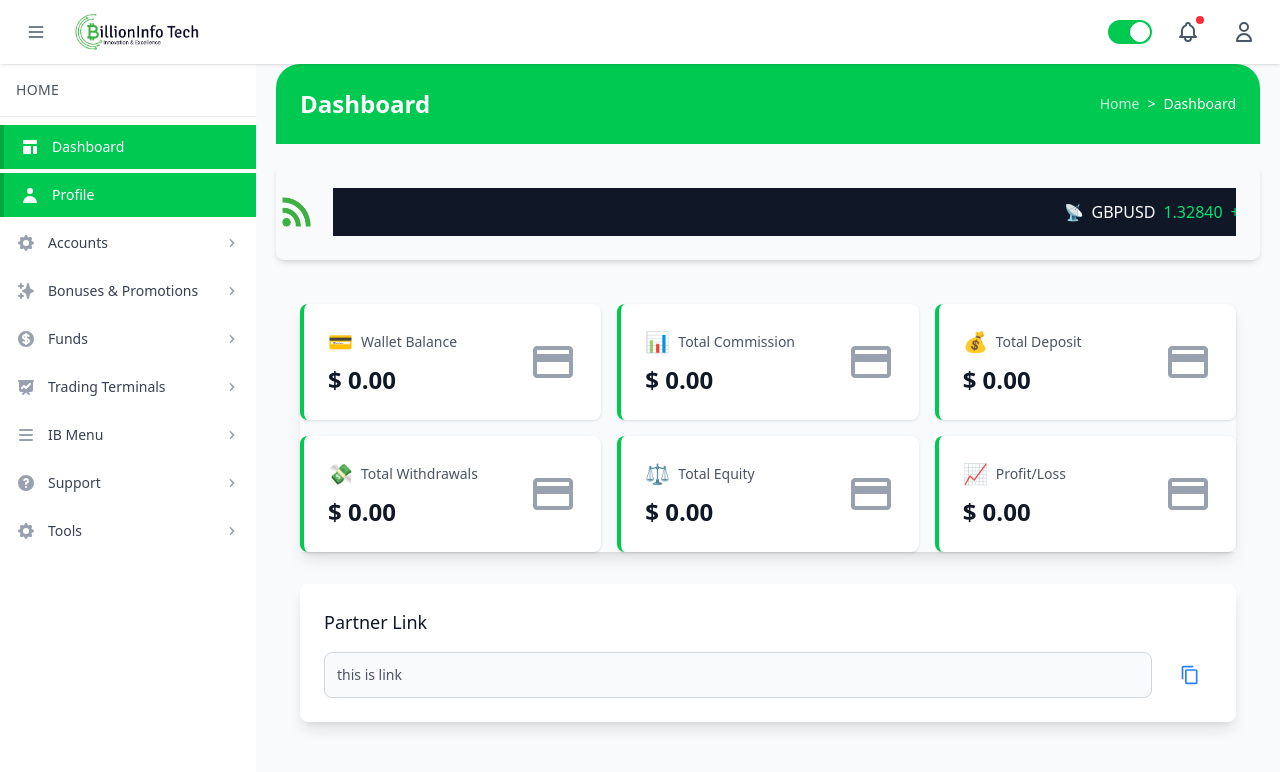
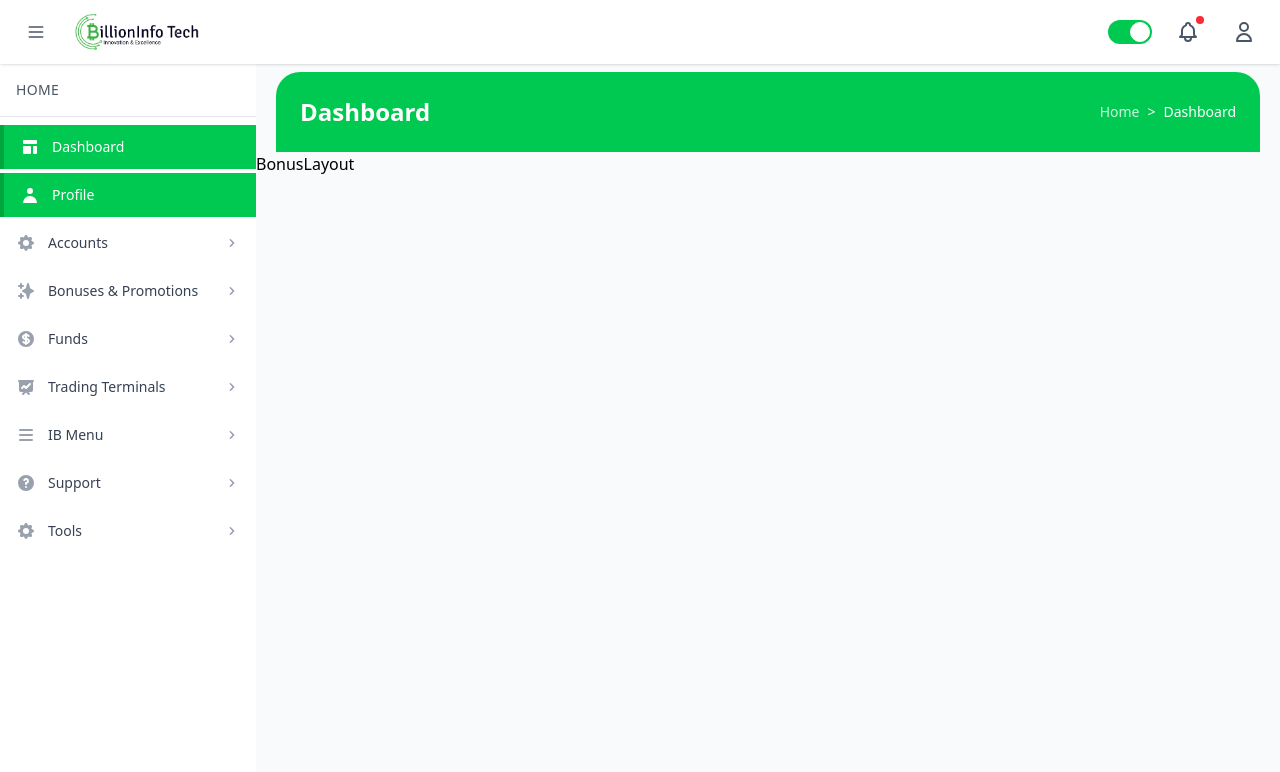
Before and after one commit to anasstudy01/BillionInfoTech_CRM, a React (Vite) app: page / in a window 1280 px wide. Shown: the top 772 px of the page. Built offline with nearby package versions, Linux system fonts and the light colour scheme.

Commit message:
Refactor App component and implement Main layout with Dashboard and Bonus sections

```diff
--- a/src/App.jsx
+++ b/src/App.jsx
@@ -1,27 +1,14 @@
-
-import { useState } from 'react'
 import './App.css'
-import Navbar from './Components/header/Navbar'
-import Sidebar from './Components/sidebar/Sidebar'
-import Dashbord from './Pages/Dashboard/Dashbord'
+import Main from './Pages/Main'
 
 
 function App() {
-  const [isSidebarOpen, setIsSidebarOpen] = useState(true)
 
-  const toggleSidebar = () => {
-    console.log('Toggle sidebar clicked! Current state:', isSidebarOpen)
-    setIsSidebarOpen(!isSidebarOpen)
 
-  }
+
   return (
     <>
-      <Navbar toggleSidebar={toggleSidebar} />
-      <div className="flex">
-        <Sidebar isOpen={isSidebarOpen} />
-        {/* Main content area */}
-        <Dashbord />
-      </div>
+      <Main/>
     </>
   )
 }
--- a/src/Components/main/DashboardNav.jsx
+++ b/src/Components/main/DashboardNav.jsx
@@ -2,7 +2,7 @@ import React from 'react'
 
 const DashboardNav = () => {
   return (
-    <div className="bg-green-500 mx-5 rounded-t-3xl py-6 text-white px-6 relative overflow-hidden ">
+    <div className="bg-green-500 mx-5 rounded-t-3xl mt-2 py-6 text-white px-6 relative overflow-hidden ">
         <div className="flex justify-between items-center relative z-10">
           <h1 className="text-2xl font-bold">Dashboard</h1>
           <nav className="text-sm">
--- a/src/Layout/BonusLayout.jsx
+++ b/src/Layout/BonusLayout.jsx
@@ -0,0 +1,14 @@
+import React from 'react'
+import DashboardNav from '../Components/main/DashboardNav'
+
+const BonusLayout = () => {
+  return (<>
+
+  <DashboardNav />
+
+    <div>BonusLayout</div>
+  </>
+  )
+}
+
+export default BonusLayout
--- a/src/Pages/Bonus/BonusDashbord.jsx
+++ b/src/Pages/Bonus/BonusDashbord.jsx
@@ -1,8 +1,12 @@
 import React from 'react'
-
+import BonusLayout from '../../Layout/BonusLayout'
 const BonusDashbord = () => {
   return (
-    <div>BonusDashbord</div>
+   <>
+    <div className="flex-1 bg-gray-50 min-h-screen max-w-full overflow-x-hidden">
+  <BonusLayout />
+    </div>
+   </>
   )
 }
 
--- /dev/null
+++ b/src/Pages/Main.jsx
@@ -0,0 +1,32 @@
+import React, { useState } from "react";
+import Dashbord from "./Dashboard/Dashbord";
+import Sidebar from "../Components/sidebar/Sidebar";
+import Navbar from "../Components/header/Navbar";
+import BonusDashbord from "./Bonus/BonusDashbord";
+
+const Main = () => {
+  const [isSidebarOpen, setIsSidebarOpen] = useState(true);
+
+  const toggleSidebar = () => {
+    console.log("Toggle sidebar clicked! Current state:", isSidebarOpen);
+    setIsSidebarOpen(!isSidebarOpen);
+  };
+  return (
+    <>
+      {/* Navbar at the top */}
+      <Navbar toggleSidebar={toggleSidebar} />
+
+      {/* Main content area with sidebar */}
+
+      <div className="flex">
+        <Sidebar isOpen={isSidebarOpen} />
+        {/* Main content area */}
+        {/* <Dashbord /> */}
+        <BonusDashbord />
+
+      </div>
+    </>
+  );
+};
+
+export default Main;
```
